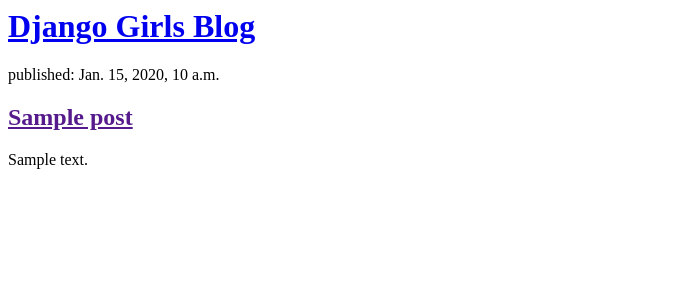
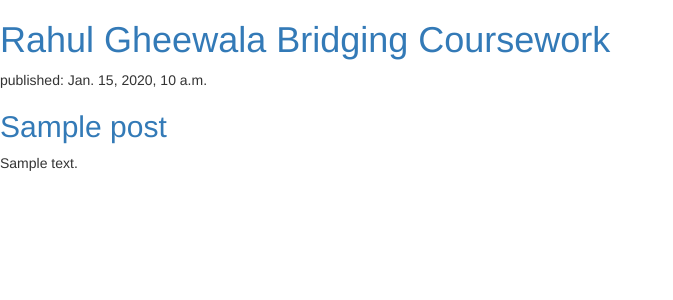
Before and after one commit to RahulGheewala/my-first-blog, a Django app: page / in a window 1280 px wide. Shown: the top 300 px of the page, without its empty margins (0-673 px from the left). Run offline with Django 3.2, Linux system fonts and the light colour scheme; tables that the repository leaves empty hold one stand-in row (values such as "Sample post"); some libraries are stand-ins or nearby versions.

Commit message:
Changed the HTML Title.

```diff
--- a/blog/templates/blog/post_list.html
+++ b/blog/templates/blog/post_list.html
@@ -1,5 +1,8 @@
+<link rel="stylesheet" href="//maxcdn.bootstrapcdn.com/bootstrap/3.2.0/css/bootstrap.min.css">
+<link rel="stylesheet" href="//maxcdn.bootstrapcdn.com/bootstrap/3.2.0/css/bootstrap-theme.min.css">
+
 <div>
-    <h1><a href="/">Django Girls Blog</a></h1>
+    <h1><a href="/">Rahul Gheewala Bridging Coursework</a></h1>
 </div>
 
 {% for post in posts %}
```
